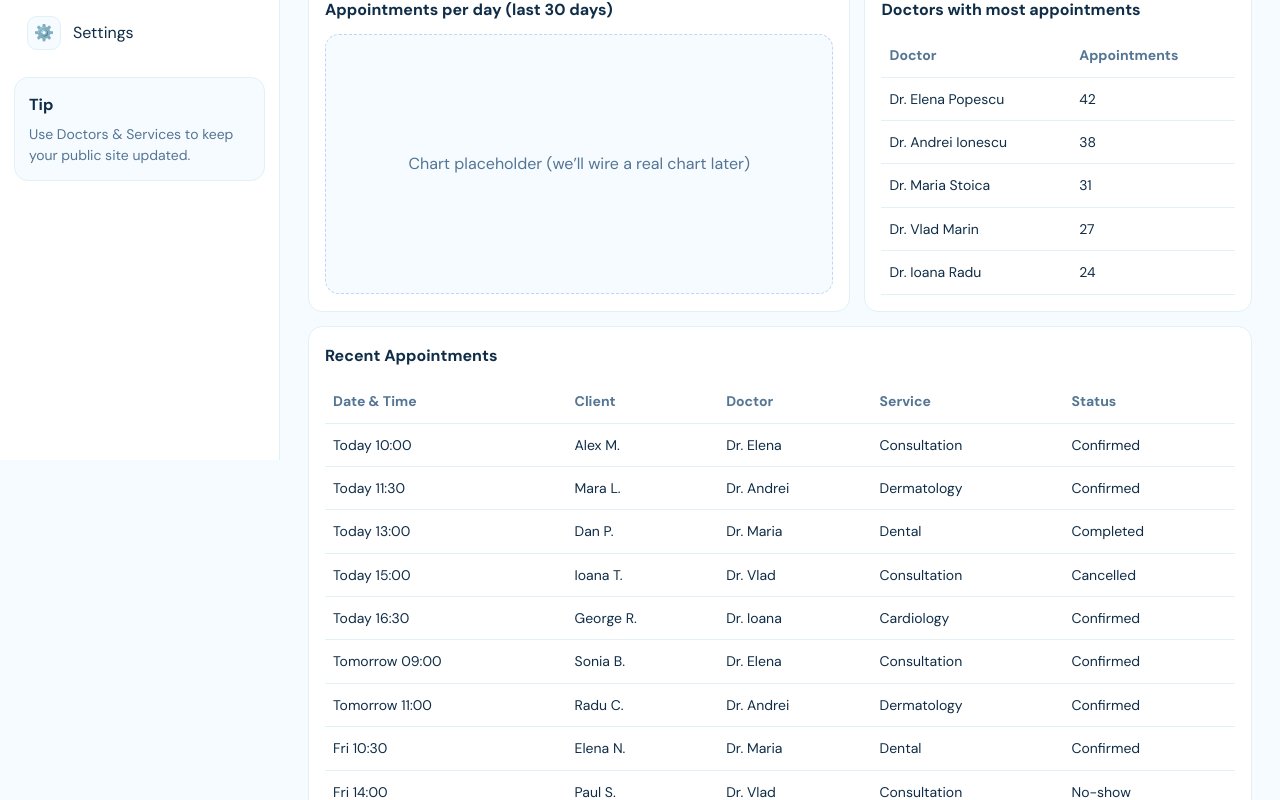
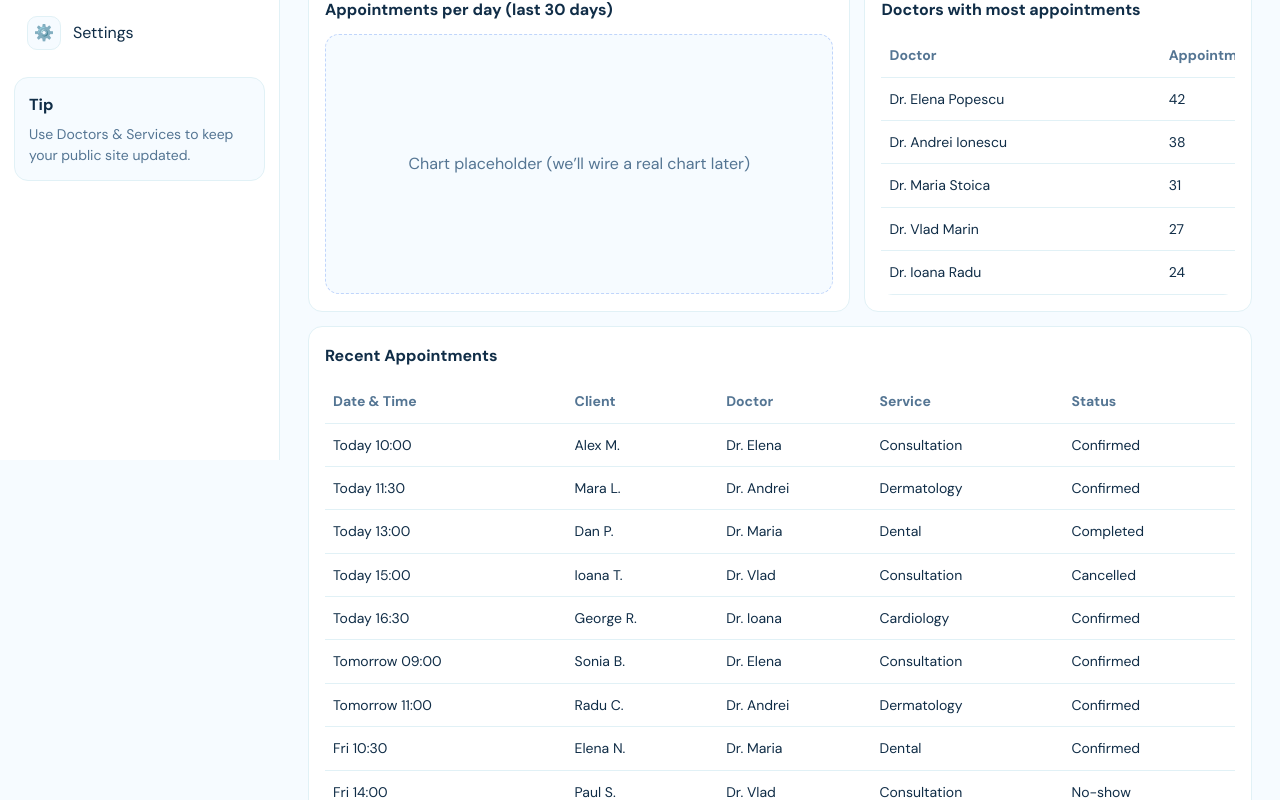
Before and after one commit to Lienkulet/MedPrestige, a Next.js app: page /admin in a window 1280 px wide. Shown: the part 340-1140 px from the top of the page. Built offline with nearby package versions, Linux system fonts and the light colour scheme.

Commit message:
table overflow fix

```diff
--- a/src/app/(admin)/admin/dashboard.css
+++ b/src/app/(admin)/admin/dashboard.css
@@ -32,8 +32,17 @@
   padding: 16px;
 }
 
-  .kpi__label { color: #547593; font-size: 14px; }
-  .kpi__value { font-size: 28px; font-weight: 800; color: #102D47; margin-top: 8px; }
+.kpi__label {
+  color: #547593;
+  font-size: 14px;
+}
+
+.kpi__value {
+  font-size: 28px;
+  font-weight: 800;
+  color: #102D47;
+  margin-top: 8px;
+}
 
 .dash__grid {
   margin-top: 16px;
@@ -50,7 +59,9 @@
   min-width: 0;
 }
 
-  .card--full { grid-column: 1 / -1; }
+.card--full {
+  grid-column: 1 / -1;
+}
 
 .card__title {
   font-weight: 800;
@@ -68,6 +79,52 @@
   background: #F6FBFF;
   text-align: center;
   padding: 12px;
+}
+
+/* Scrollable tables on small screens */
+.table-scroll {
+  width: 100%;
+  overflow-x: auto;
+  -webkit-overflow-scrolling: touch;
+  border-radius: 12px;
+}
+
+/* keeps spacing nice while scrolling */
+.table-scroll .table {
+  min-width: 520px;
+  /* default minimum */
+}
+
+/* smaller table can be smaller */
+.table--compact {
+  min-width: 360px;
+}
+
+/* wide tables need more room */
+.table--wide {
+  min-width: 760px;
+}
+
+/* optional: prevent ugly text wrapping */
+.table th,
+.table td {
+  white-space: nowrap;
+}
+
+.table-scroll {
+  position: relative;
+}
+
+.table-scroll::after {
+  content: "";
+  position: sticky;
+  right: 0;
+  top: 0;
+  float: right;
+  width: 28px;
+  height: 100%;
+  background: linear-gradient(to right, rgba(255, 255, 255, 0), #fff);
+  pointer-events: none;
 }
 
 .table {
@@ -91,10 +148,17 @@
 }
 
 @media (max-width: 1100px) {
-    .dash__kpis { grid-template-columns: repeat(2, 1fr); }
-    .dash__grid { grid-template-columns: 1fr; }
+  .dash__kpis {
+    grid-template-columns: repeat(2, 1fr);
+  }
+
+  .dash__grid {
+    grid-template-columns: 1fr;
+  }
 }
 
 @media (max-width: 520px) {
-    .dash__title { font-size: 22px; }
+  .dash__title {
+    font-size: 22px;
   }
+}
--- a/src/app/(admin)/admin/page.jsx
+++ b/src/app/(admin)/admin/page.jsx
@@ -39,7 +39,9 @@ export default function AdminDashboardPage() {
 
         <div className="card">
           <div className="card__title">Doctors with most appointments</div>
-          <table className="table">
+
+          <div className="table-scroll" role="region" aria-label="Doctors with most appointments table" tabIndex={0}>
+            <table className="table table--compact">
               <thead>
                 <tr><th>Doctor</th><th>Appointments</th></tr>
               </thead>
@@ -59,10 +61,14 @@ export default function AdminDashboardPage() {
               </tbody>
             </table>
           </div>
+        </div>
+
 
         <div className="card card--full">
           <div className="card__title">Recent Appointments</div>
-          <table className="table">
+
+          <div className="table-scroll" role="region" aria-label="Recent appointments table" tabIndex={0}>
+            <table className="table table--wide">
               <thead>
                 <tr>
                   <th>Date & Time</th>
@@ -94,6 +100,8 @@ export default function AdminDashboardPage() {
               </tbody>
             </table>
           </div>
+        </div>
+
       </section>
     </div>
   );
```
Also changed, not shown: src/components/admin/admin-shell.css (indentation only). Lines whose indentation alone changed are shown as unchanged.
